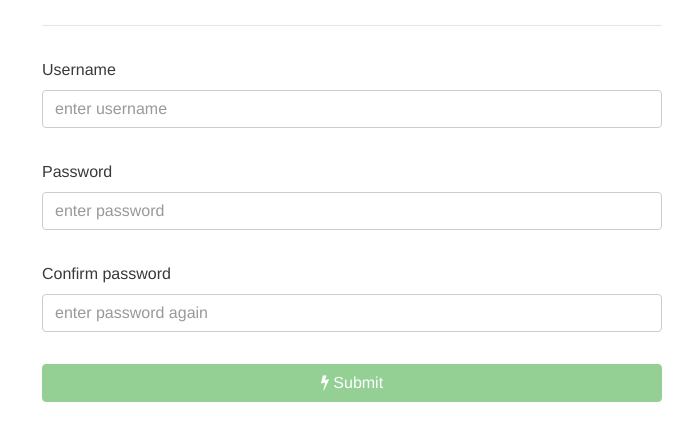
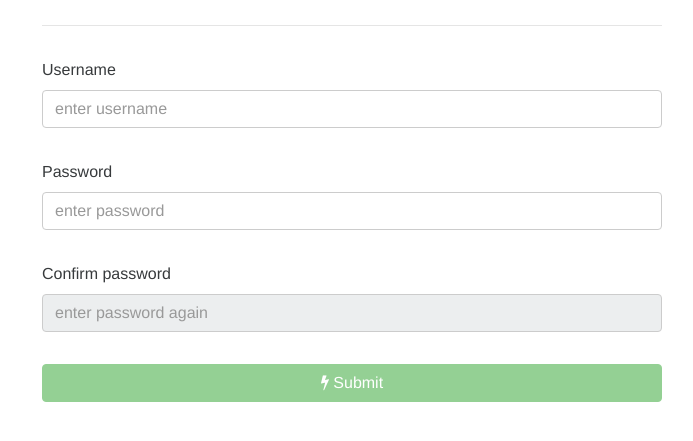
Before and after one commit to TerencesGit/AngularJS-Form, a plain HTML site: page index.html in a window 1280 px wide. Shown: the part 115-556 px from the top of the page, without its empty margins (288-981 px from the left). Drawn offline with nearby package versions, Linux system fonts and the light colour scheme.

Commit message:
input ng-disabled

```diff
--- a/index.html
+++ b/index.html
@@ -42,6 +42,7 @@
                 ng-class="{error: subform.password2.$invalid &&
                 subform.password2.$touched, success: subform.password2.$valid &&
                 subform.password2.$touched}"
+                ng-disabled="subform.password.$invalid"
                 ng-model="userdata.password2" compare="userdata.password" required>
                 <p class="text-danger" ng-if="subform.password2.$error.compare && subform.password2.$touched" ng-bind="pass2error"></p>
                 <span class="fa fa-check right" ng-if="subform.password2.$valid"></span>
```
